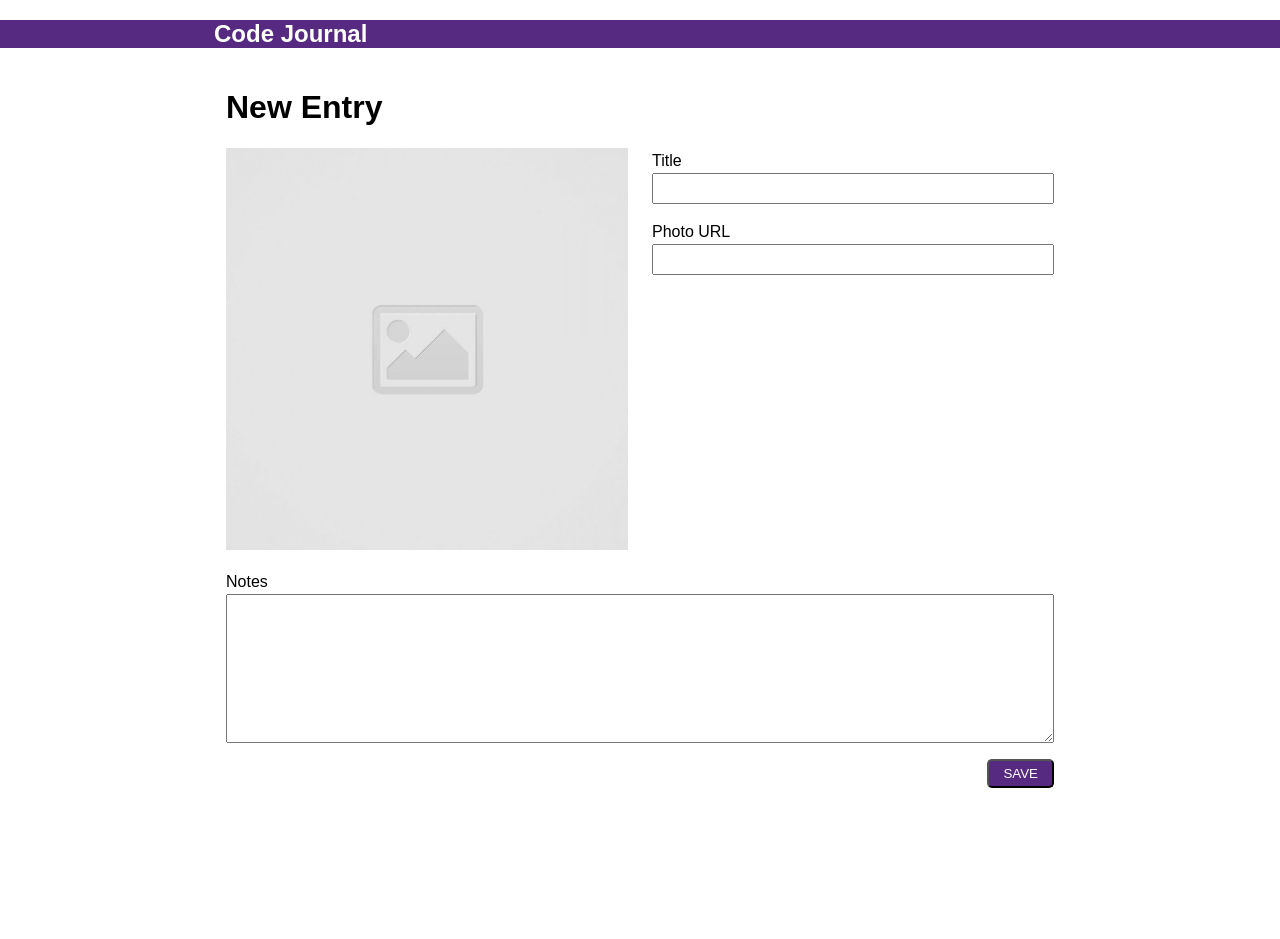
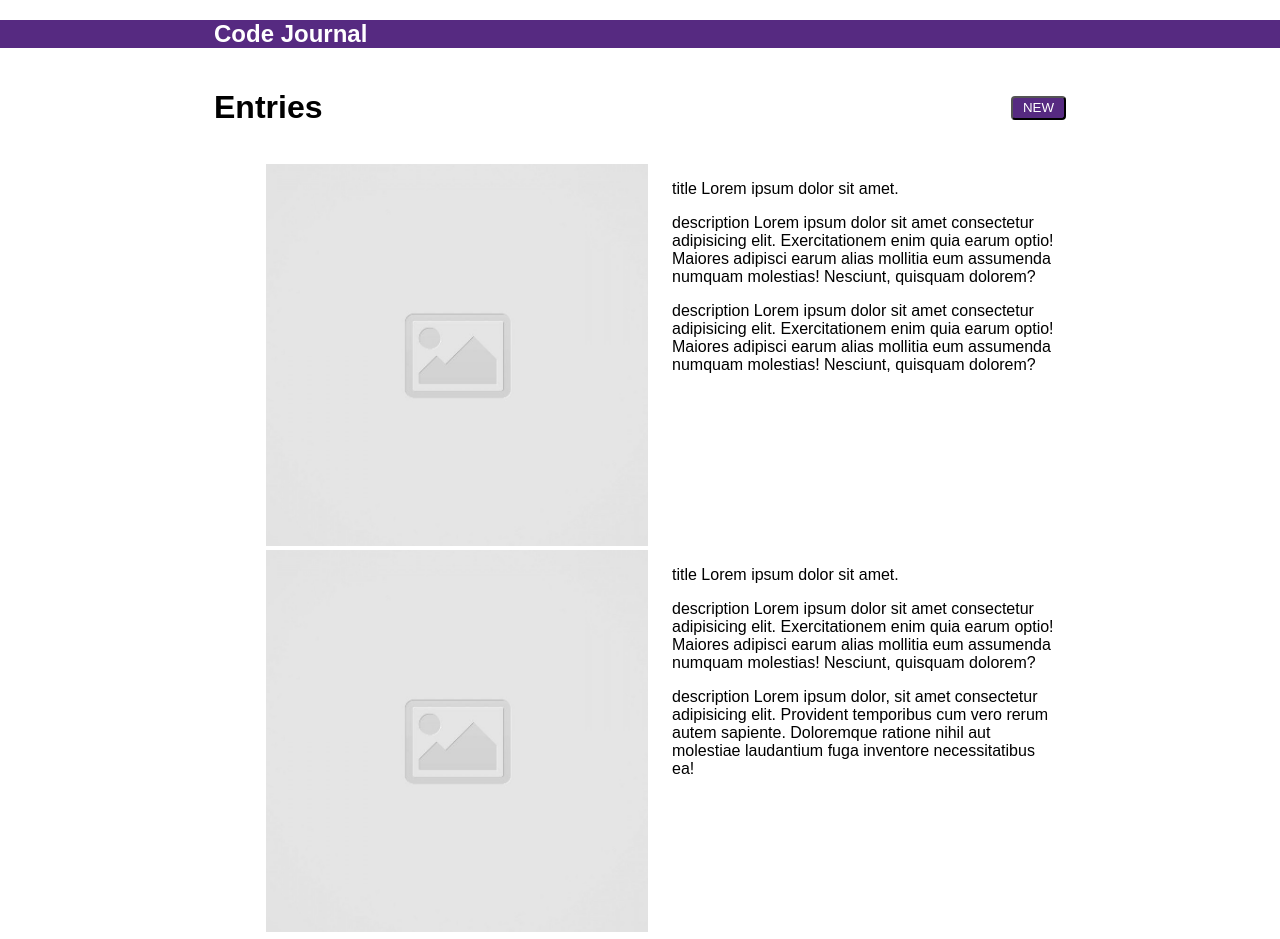
Before and after one commit to marleydoughty/code-journal, a website: page index.html in a window 1280 px wide. Before the commit the page ends 800 px from the top, so only its background shows below. Drawn offline with Linux system fonts and the light colour scheme; a web font is replaced by a local one.

Commit message:
added list elements with dummy data, working on layout

```diff
--- a/css/layout.css
+++ b/css/layout.css
@@ -12,6 +12,14 @@
 .row {
   display: flex;
   flex-wrap: wrap;
+}
+
+.space-between {
+  justify-content: space-between;
+}
+
+.align-end {
+  text-align: end;
 }
 
 .column-full,
--- a/css/styles.css
+++ b/css/styles.css
@@ -21,10 +21,6 @@
   padding-top: 15px;
 }
 
-.align-end {
-  text-align: end;
-}
-
 label {
   line-height: 25px;
 }
@@ -33,6 +29,21 @@ label {
   background-color: #562a81;
   color: white;
   padding: 5px 14px;
-  border-radius: 5px;
+  border-radius: 4px;
   margin-top: 12px;
 }
+
+.new-entry-button {
+  background-color: #562a81;
+  color: white;
+  margin: 28px 0;
+  padding-left: 10px;
+  padding-right: 10px;
+  border-radius: 4px;
+}
+
+li {
+  list-style-type: none;
+  margin: 0;
+  padding: 0;
+}
--- a/index.html
+++ b/index.html
@@ -26,10 +26,7 @@
   <div class="container">
     <main>
       <form id="form-inputs">
-        <div data-view="entry-form">
-
-        </div>
-        <div data-view="entry-form">
+        <div data-view="entry-form" class="view hidden">
           <div class="row">
             <div class="column-full">
               <h1>New Entry</h1>
@@ -65,6 +62,42 @@
             </div>
           </div>
         </div>
+        <div data-view="entries" class="view">
+          <div class="row space-between">
+            <h1>Entries</h1>
+            <label for="new" required></label>
+            <button class="new-entry-button">NEW</button>
+          </div>
+          <div class="row">
+            <p class="view hidden">No entries have been recorded</p>
+          </div>
+          <ul id="view-entries">
+            <li>
+              <div class="row">
+                <div class="column-half">
+                  <img src="images/placeholder-image-square.jpg">
+                </div>
+                <div class="column-half">
+                  <p>title Lorem ipsum dolor sit amet.</p>
+                  <p>description Lorem ipsum dolor sit amet consectetur adipisicing elit. Exercitationem enim quia earum optio! Maiores adipisci earum alias mollitia eum assumenda numquam molestias! Nesciunt, quisquam dolorem?</p>
+                  <p>description Lorem ipsum dolor sit amet consectetur adipisicing elit. Exercitationem enim quia earum optio! Maiores adipisci earum alias mollitia eum assumenda numquam molestias! Nesciunt, quisquam dolorem?</p>
+                </div>
+              </div>
+            </li>
+            <li>
+              <div class="row">
+                <div class="column-half">
+                  <img src="images/placeholder-image-square.jpg">
+                </div>
+                <div class="column-half">
+                  <p>title Lorem ipsum dolor sit amet.</p>
+                  <p>description Lorem ipsum dolor sit amet consectetur adipisicing elit. Exercitationem enim quia earum optio! Maiores adipisci earum alias mollitia eum assumenda numquam molestias! Nesciunt, quisquam dolorem?</p>
+                  <p>description Lorem ipsum dolor, sit amet consectetur adipisicing elit. Provident temporibus cum vero rerum autem sapiente. Doloremque ratione nihil aut molestiae laudantium fuga inventore necessitatibus ea!</p>
+                </div>
+              </div>
+            </li>
+          </ul>
+        </div>
       </form>
     </main>
   </div>
```
